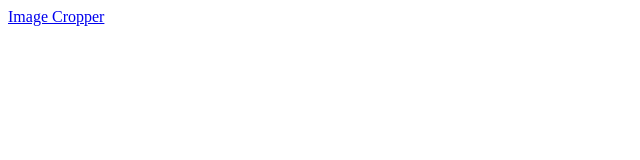
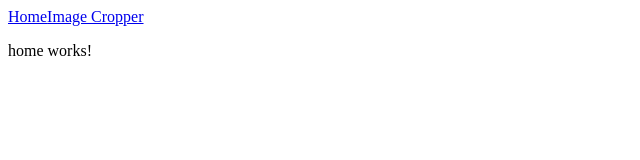
Before and after one commit to delwynpinto/practice, an Angular app: page / in a window 1280 px wide. Shown: the top 160 px of the page, without its empty margins (0-640 px from the left). Built offline with nearby package versions, Linux system fonts and the light colour scheme.

Commit message:
Added route to home page. Modified first page to be Home. Incremented version.

```diff
--- a/package.json
+++ b/package.json
@@ -1,6 +1,6 @@
 {
   "name": "practice",
-  "version": "0.0.1",
+  "version": "0.0.2",
   "scripts": {
     "ng": "ng",
     "start": "ng serve",
--- a/src/app/app-routing.module.ts
+++ b/src/app/app-routing.module.ts
@@ -2,10 +2,12 @@ import { NgModule } from '@angular/core';
 import { CommonModule } from '@angular/common';
 import { RouterModule, Routes } from '@angular/router';
 
+import { HomeComponent } from './home/home.component';
 import { ImageCropperComponent } from './image-cropper/image-cropper.component';
 
 const routes: Routes = [
-  { path: 'image-cropper', component: ImageCropperComponent }
+  { path: 'image-cropper', component: ImageCropperComponent },
+  { path: '', component: HomeComponent }
 ]
 
 @NgModule({
--- a/src/app/app.component.html
+++ b/src/app/app.component.html
@@ -1,4 +1,5 @@
 <nav>
+  <a routerLink="/">Home</a>
   <a routerLink="/image-cropper">Image Cropper</a>
 </nav>
 <router-outlet></router-outlet>
```
Also changed, not shown: 1 other file (tests, documents, lock files or other folders).
